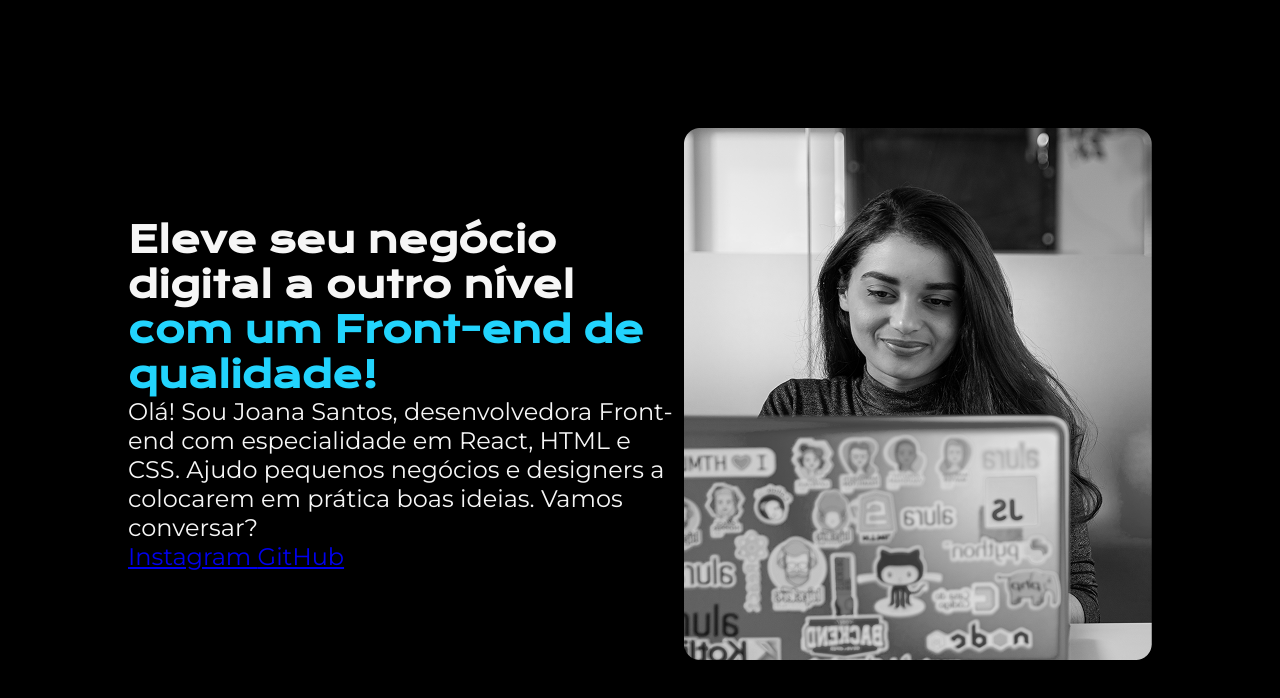
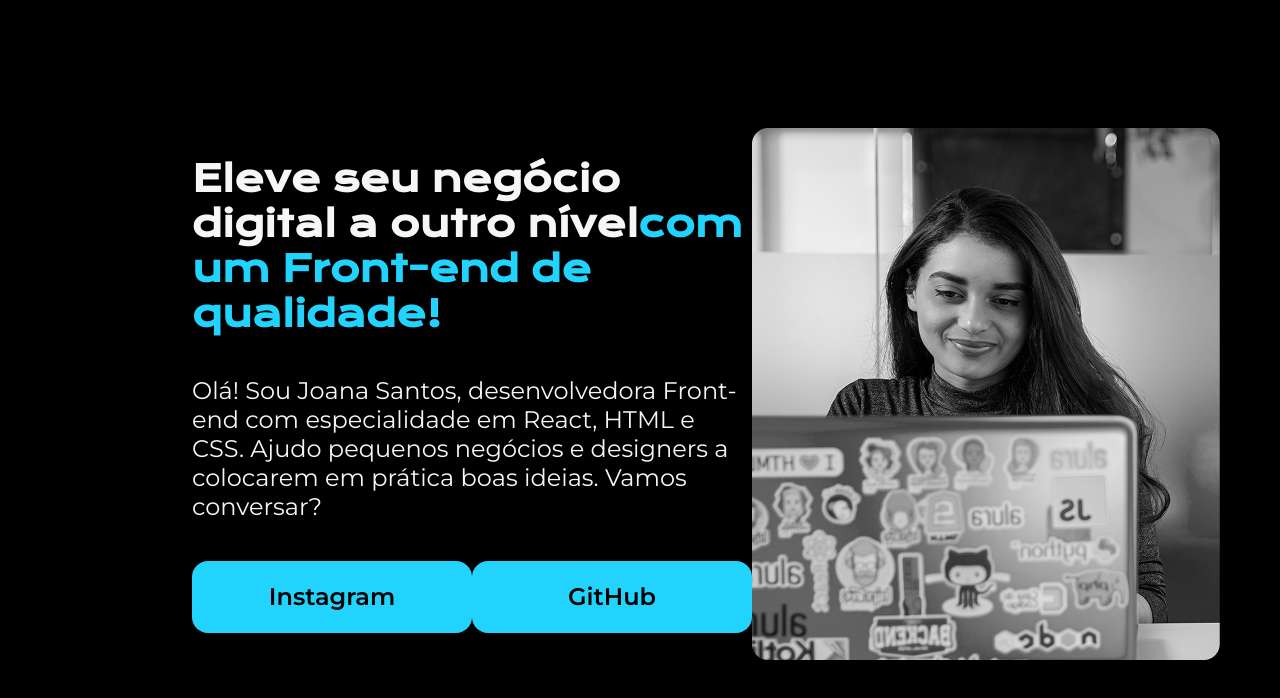
Before and after one commit to oeliassilva/site-portifolio, a plain HTML site: page Index.html in a window 1280 px wide. Drawn offline with nearby package versions, Linux system fonts and the light colour scheme.

Commit message:
Estilização concluída

```diff
--- a/Index.html
+++ b/Index.html
@@ -1,23 +1,34 @@
 <!DOCTYPE html>
 <html lang="pt-br">
+
 <head>
     <meta charset="UTF-8">
     <meta http-equiv="X-UA-Compatible" content="IE=edge">
     <meta name="viewport" content="width=device-width, initial-scale=1.0">
-    <title>Portifólio</title>
-    <link rel = "stylesheet" href = "style.css">
+    <title>Portifolio</title>
+    <link rel="stylesheet" href="style.css">
 </head>
+
 <body>
-   <header></header>
-   <main class = "apresentacao">
-        <section class="aprentacao__conteudo">
-            <h1 class="apresentacao__conteudo__titulo">Eleve seu negócio digital a outro nível <strong class="titulo-destaque"> com um Front-end de qualidade! </strong> </h1>
-            <pc class="aprenstacao__conteudo__texto"> Olá! Sou Joana Santos, desenvolvedora Front-end com especialidade em React, HTML e CSS. Ajudo pequenos negócios e designers a colocarem em prática boas ideias. Vamos conversar? </p>
-            <a href="https://instagram.com"> Instagram </a>
-            <a href="https://GitHub.com"> GitHub </a>
+    <header></header>
+    <main class="apresentacao">
+        <section class="apresentacao__conteudo">
+            <h1 class="apresentacao__conteudo__titulo">Eleve seu negócio digital a outro nível<strong
+            class="titulo-destaque">com um Front-end de qualidade!
+            </strong></h1>
+            <p class="apresentacao__conteudo__texto">Olá! Sou Joana Santos, desenvolvedora
+            Front-end com especialidade em React, HTML e
+            CSS. Ajudo pequenos negócios e designers a
+            colocarem em prática boas ideias. Vamos
+            conversar?</p>
+            <div class="apresentacao__links">
+                <a class="apresentacao__links__link" href="https://instagram.com/rafaballerini">Instagram</a>
+                <a class="apresentacao__links__link" href="https://github.com/guilhermeonrails">GitHub</a>
+            </div>
         </section>
         <img src="imagem.png" alt="Foto da Joana Santos programando">
-   </main>
-   <footer></footer>
+    </main>
+    <footer></footer>
 </body>
+
 </html>
--- a/style.css
+++ b/style.css
@@ -1,40 +1,58 @@
-@import url('https://fonts.googleapis.com/css2?family=Krona+One&family=Montserrat:ital,wght@0,100..900;1,100..900&display=swap');
+@import url('https://fonts.googleapis.com/css2?family=Krona+One&family=Montserrat:wght@400;600&display=swap');
 
-* {
+*{
     margin: 0;
     padding: 0;
-   }
+}
 
-body {
+body{
     height: 100vh;
     box-sizing: border-box;
     background-color: #000000;
     color: #F6F6F6;
 }
 
-.titulo-destaque {
+.titulo-destaque{
     color: #22D4FD;
 }
 
-.apresentacao {
-    margin:10%;
+.apresentacao{
+    margin: 10% 15%;
     display: flex;
-   align-items: center;
-   justify-content: space-between;
-
+    align-items: center;
+    justify-content: space-between;
 }
-
-.aprentacao__conteudo {
+.apresentacao__conteudo{
     width: 615px;
-    font-family: "Krona One", serif;
+    display: flex;
+    flex-direction: column;
+    gap: 40px;
 }
 
 .apresentacao__conteudo__titulo{
     font-size: 36px;
+    font-family: 'Krona One', sans-serif;
 }
 
-.aprenstacao__conteudo__texto{
+.apresentacao__conteudo__texto{
     font-size: 24px;
-    font-family: "Montserrat", serif;
+    font-family: 'Montserrat', sans-serif;
+}
 
+.apresentacao__links{
+    display: flex;
+    justify-content: space-between;
 }
+
+.apresentacao__links__link{
+    background-color: #22D4FD;
+    width: 280px;
+    text-align: center;
+    border-radius: 16px;
+    font-size: 24px;
+    font-weight: 600;
+    padding: 21.5px 0;
+    text-decoration: none;
+    color: #000000;
+    font-family: 'Montserrat', sans-serif;
+}
```
